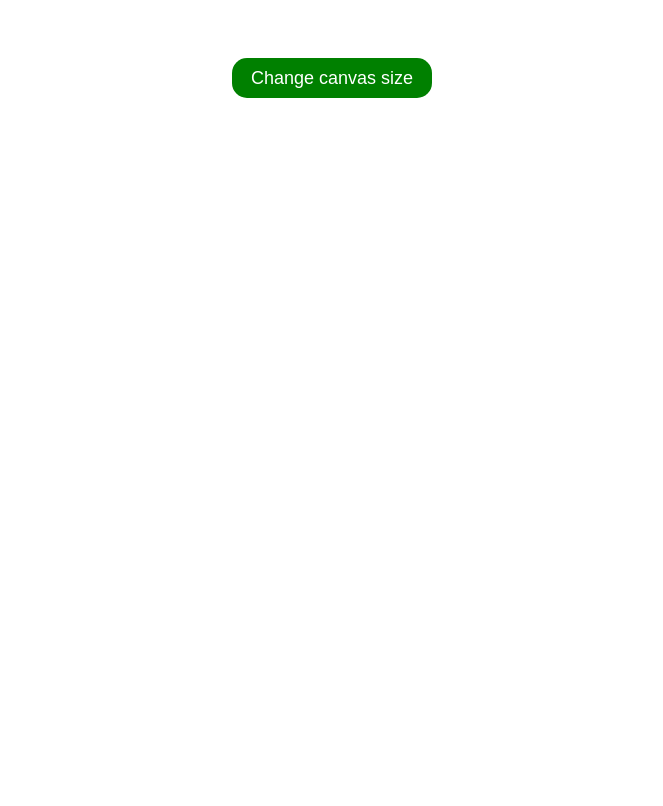
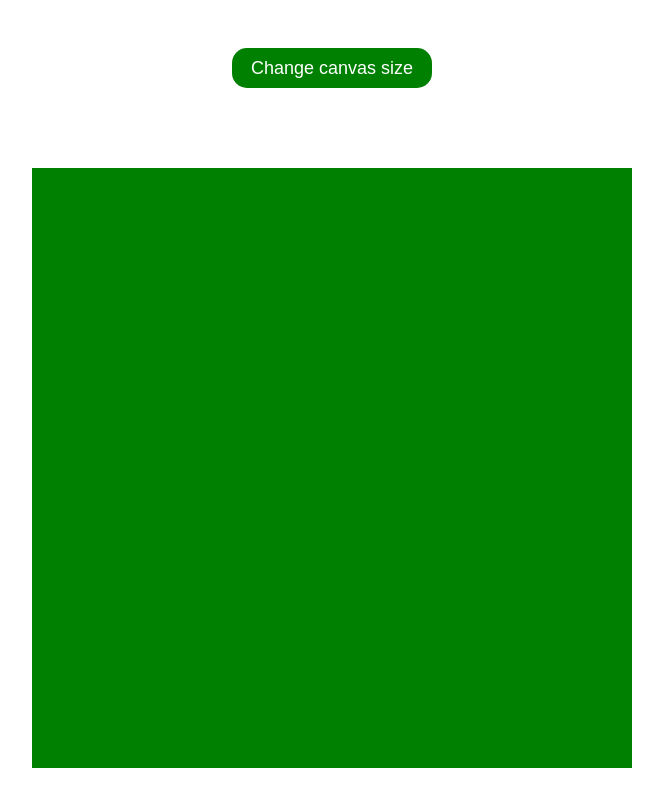
Before and after one commit to GabrielCatani/Etch-a-Sketch, a plain HTML site: page index.html in a window 1280 px wide. Shown: the whole page, without its empty margins (308-971 px from the left). Drawn offline with Linux system fonts and the light colour scheme.

Commit message:
feat: add canvas generator

```diff
--- a/index.html
+++ b/index.html
@@ -2,6 +2,7 @@
 <html>
     <head lang="en">
         <meta charset="UTF-8">
+        <script src="script.js" defer></script>
         <link rel="stylesheet" href="style.css">
     </head>
     <body>
--- /dev/null
+++ b/script.js
@@ -0,0 +1,31 @@
+function generateDrawingArea(squarePerSide) {
+    const canvas = document.querySelector('.canvas');
+
+    if (canvas.hasChildNodes) {
+        clearCanvas();
+    }
+
+    const canvas_w = parseInt(getComputedStyle(canvas).width);
+    const canvas_h = parseInt(getComputedStyle(canvas).height);
+
+    for (let i = 0; i < (squarePerSide * squarePerSide); i++) {
+        const new_div = document.createElement('div');
+        new_div.style.width = canvas_w / squarePerSide + 'px';
+        new_div.style.height = canvas_h / squarePerSide + 'px';
+        new_div.style.background = 'green';
+
+        canvas.appendChild(new_div);
+    }
+}
+
+function clearCanvas() {
+    const canvas = document.querySelector('.canvas');
+
+    let child = canvas.lastElementChild;
+    while (child) {
+        canvas.removeChild(child);
+        child = canvas.lastElementChild;
+    }
+}
+
+generateDrawingArea(10);
--- a/style.css
+++ b/style.css
@@ -4,7 +4,7 @@
     align-content: center;
     justify-content: space-around;
     flex-wrap: wrap;
-    height: 80vh;
+    height: 100vh;
 }
 
 .resizeCanvas {
@@ -19,7 +19,11 @@
 }
 
 .canvas {
-    width: 400px;
-    height: 400px;
+    display: flex;
+    flex-wrap: wrap;
     align-self: center;
+    justify-content: center;
+    width: 600px;
+    height: 600px;
+    background: blue;
 }
```
